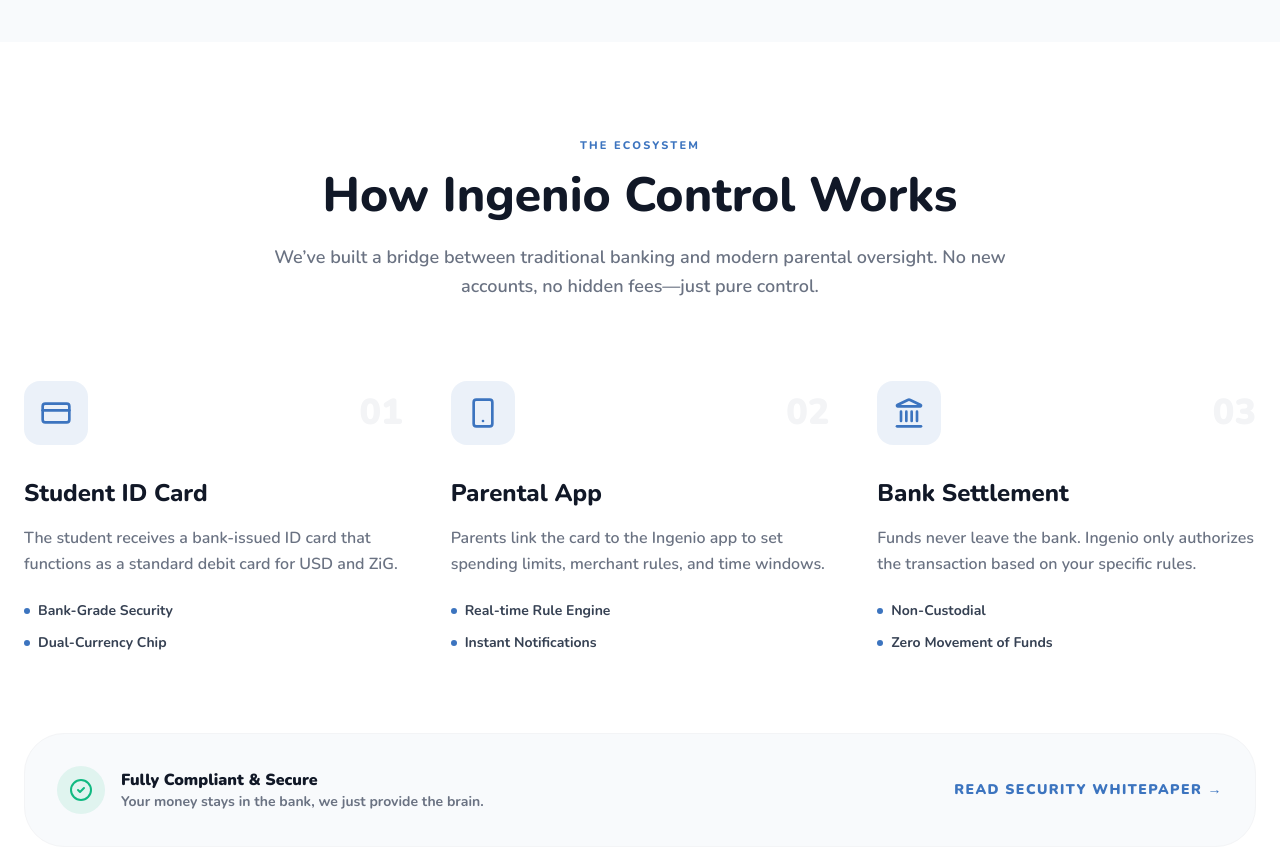
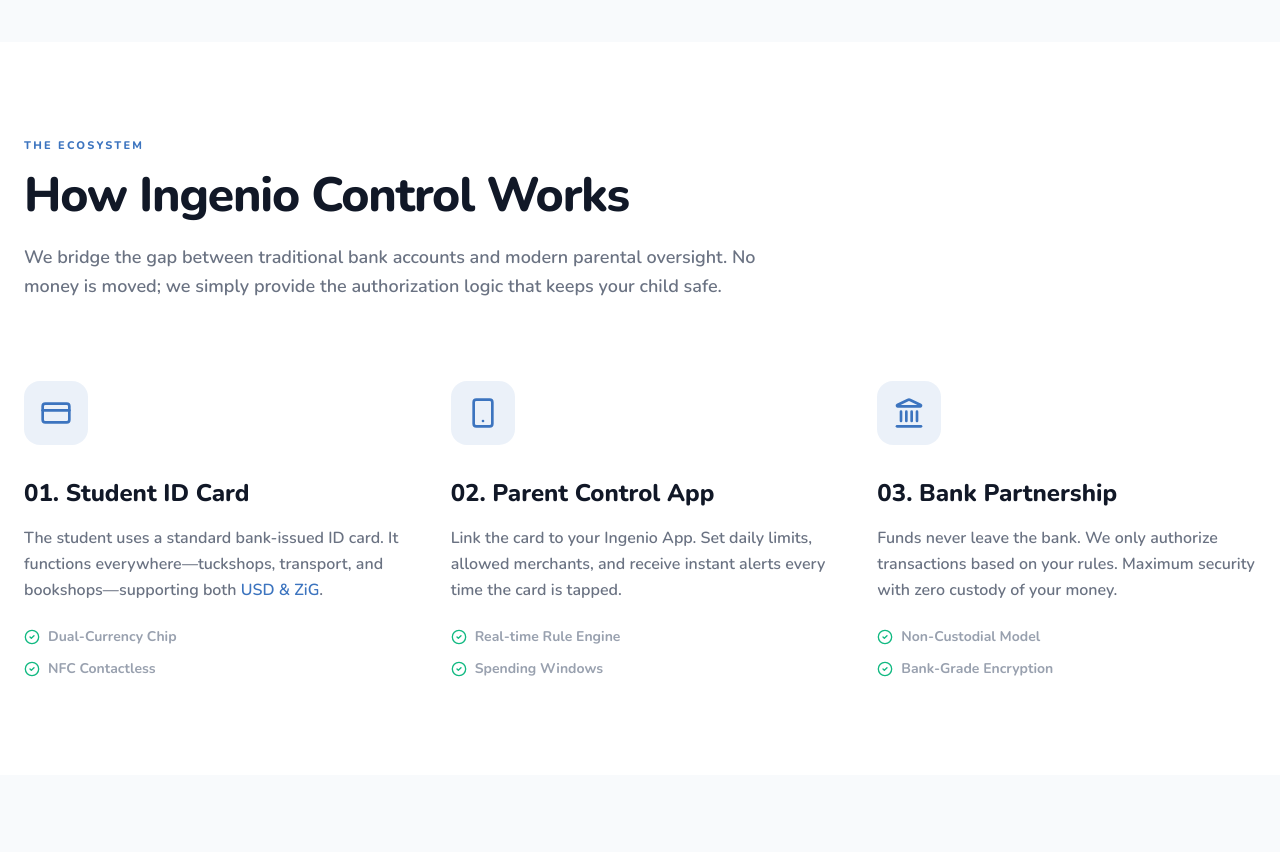
Before and after one commit to chiyakaKuda/IngenioScholar, a Next.js app in the folder ingenio-control/: page / in a window 1280 px wide. Shown: the part 960-1812 px from the top of the page. After the commit the page ends 1735 px from the top, so only its background shows below. Built offline with nearby package versions, Linux system fonts and the light colour scheme.

Commit message:
How it Works

```diff
--- a/ingenio-control/src/components/HowItWorks.tsx
+++ b/ingenio-control/src/components/HowItWorks.tsx
@@ -1,113 +1,78 @@
 import React from 'react';
-import { Smartphone, CreditCard, Landmark, CheckCircle2 } from 'lucide-react';
+import { CreditCard, Smartphone, Landmark, CheckCircle2 } from 'lucide-react';
 
-const HowItWorks = () => {
+export default function HowItWorks() {
   return (
     <section id="how-it-works" className="py-24 bg-white font-sans">
       <div className="max-w-7xl mx-auto px-6">
 
         {/* Section Header */}
-        <div className="text-center max-w-3xl mx-auto mb-20">
+        <div className="max-w-3xl mb-20">
           <h2 className="text-[11px] font-black uppercase tracking-[0.2em] text-[#3c74bf] mb-4">
             The Ecosystem
           </h2>
-          <h3 className="text-4xl md:text-5xl font-black text-[#111827] mb-6">
+          <h3 className="text-4xl md:text-5xl font-black text-[#111827] mb-6 tracking-tight">
             How Ingenio Control Works
           </h3>
           <p className="text-lg text-gray-500 font-semibold leading-relaxed">
-            We’ve built a bridge between traditional banking and modern parental oversight.
-            No new accounts, no hidden fees—just pure control.
+            We bridge the gap between traditional bank accounts and modern parental oversight.
+            No money is moved; we simply provide the authorization logic that keeps your child safe.
           </p>
         </div>
 
-        {/* Step Grid */}
+        {/* The 3-Step Journey */}
         <div className="grid grid-cols-1 md:grid-cols-3 gap-12 relative">
 
-          {/* Connector Line (Desktop Only) */}
-          <div className="hidden md:block absolute top-24 left-1/4 right-1/4 h-[2px] bg-gray-100 -z-10" />
+          {/* Step 1: Matching Nav "Student ID Card" */}
+          <div className="relative group">
+            <div className="w-16 h-16 rounded-2xl bg-[#3c74bf]/10 flex items-center justify-center text-[#3c74bf] mb-8 group-hover:bg-[#3c74bf] group-hover:text-white transition-all duration-300">
+              <CreditCard size={32} />
+            </div>
+            <h4 className="text-2xl font-black text-[#111827] mb-4">01. Student ID Card</h4>
+            <p className="text-gray-500 font-semibold leading-relaxed mb-6">
+              The student uses a standard bank-issued ID card. It functions everywhere—tuckshops,
+              transport, and bookshops—supporting both <span className="text-[#3c74bf]">USD & ZiG</span>.
+            </p>
+            <ul className="space-y-3 text-sm font-bold text-gray-400">
+              <li className="flex items-center gap-2"><CheckCircle2 size={16} className="text-[#10B981]" /> Dual-Currency Chip</li>
+              <li className="flex items-center gap-2"><CheckCircle2 size={16} className="text-[#10B981]" /> NFC Contactless</li>
+            </ul>
+          </div>
 
-          {/* Step 1: The Card */}
-          <StepCard
-            number="01"
-            icon={<CreditCard className="text-[#3c74bf]" size={32} />}
-            title="Student ID Card"
-            desc="The student receives a bank-issued ID card that functions as a standard debit card for USD and ZiG."
-            bullets={["Bank-Grade Security", "Dual-Currency Chip"]}
-          />
+          {/* Step 2: Matching Nav "Parent Control App" */}
+          <div className="relative group">
+            <div className="w-16 h-16 rounded-2xl bg-[#3c74bf]/10 flex items-center justify-center text-[#3c74bf] mb-8 group-hover:bg-[#3c74bf] group-hover:text-white transition-all duration-300">
+              <Smartphone size={32} />
+            </div>
+            <h4 className="text-2xl font-black text-[#111827] mb-4">02. Parent Control App</h4>
+            <p className="text-gray-500 font-semibold leading-relaxed mb-6">
+              Link the card to your Ingenio App. Set daily limits, allowed merchants,
+              and receive instant alerts every time the card is tapped.
+            </p>
+            <ul className="space-y-3 text-sm font-bold text-gray-400">
+              <li className="flex items-center gap-2"><CheckCircle2 size={16} className="text-[#10B981]" /> Real-time Rule Engine</li>
+              <li className="flex items-center gap-2"><CheckCircle2 size={16} className="text-[#10B981]" /> Spending Windows</li>
+            </ul>
+          </div>
 
-          {/* Step 2: The Logic */}
-          <StepCard
-            number="02"
-            icon={<Smartphone className="text-[#3c74bf]" size={32} />}
-            title="Parental App"
-            desc="Parents link the card to the Ingenio app to set spending limits, merchant rules, and time windows."
-            bullets={["Real-time Rule Engine", "Instant Notifications"]}
-          />
+          {/* Step 3: Matching Nav "Bank Partnership" */}
+          <div className="relative group">
+            <div className="w-16 h-16 rounded-2xl bg-[#3c74bf]/10 flex items-center justify-center text-[#3c74bf] mb-8 group-hover:bg-[#3c74bf] group-hover:text-white transition-all duration-300">
+              <Landmark size={32} />
+            </div>
+            <h4 className="text-2xl font-black text-[#111827] mb-4">03. Bank Partnership</h4>
+            <p className="text-gray-500 font-semibold leading-relaxed mb-6">
+              Funds never leave the bank. We only authorize transactions based on your rules.
+              Maximum security with zero custody of your money.
+            </p>
+            <ul className="space-y-3 text-sm font-bold text-gray-400">
+              <li className="flex items-center gap-2"><CheckCircle2 size={16} className="text-[#10B981]" /> Non-Custodial Model</li>
+              <li className="flex items-center gap-2"><CheckCircle2 size={16} className="text-[#10B981]" /> Bank-Grade Encryption</li>
+            </ul>
+          </div>
 
-          {/* Step 3: The Bank */}
-          <StepCard
-            number="03"
-            icon={<Landmark className="text-[#3c74bf]" size={32} />}
-            title="Bank Settlement"
-            desc="Funds never leave the bank. Ingenio only authorizes the transaction based on your specific rules."
-            bullets={["Non-Custodial", "Zero Movement of Funds"]}
-          />
-
-        </div>
-
-        {/* Reassurance Footer */}
-        <div className="mt-20 p-8 rounded-[2.5rem] bg-[#F8FAFC] border border-gray-100 flex flex-col md:flex-row items-center justify-between gap-8">
-          <div className="flex items-center gap-4">
-            <div className="w-12 h-12 rounded-full bg-[#10B981]/10 flex items-center justify-center text-[#10B981]">
-              <CheckCircle2 size={24} />
-            </div>
-            <div>
-              <p className="font-black text-[#111827]">Fully Compliant & Secure</p>
-              <p className="text-sm text-gray-500 font-bold">Your money stays in the bank, we just provide the brain.</p>
-            </div>
-          </div>
-          <button className="text-[#3c74bf] font-black text-sm uppercase tracking-widest hover:underline">
-            Read Security Whitepaper →
-          </button>
         </div>
       </div>
     </section>
   );
-};
-
-function StepCard({ number, icon, title, desc, bullets }: {
-  number: string,
-  icon: React.ReactNode,
-  title: string,
-  desc: string,
-  bullets: string[]
-}) {
-  return (
-    <div className="relative group">
-      <div className="mb-8 flex items-center justify-between">
-        <div className="w-16 h-16 rounded-2xl bg-[#3c74bf]/10 flex items-center justify-center group-hover:bg-[#3c74bf] group-hover:text-white transition-all duration-300">
-          {icon}
-        </div>
-        <span className="text-4xl font-black text-gray-100 group-hover:text-[#3c74bf]/20 transition-colors">
-          {number}
-        </span>
-      </div>
-
-      <h4 className="text-2xl font-black text-[#111827] mb-4">{title}</h4>
-      <p className="text-gray-500 font-semibold mb-6 leading-relaxed">
-        {desc}
-      </p>
-
-      <ul className="space-y-3">
-        {bullets.map((bullet, idx) => (
-          <li key={idx} className="flex items-center gap-2 text-sm font-bold text-gray-700">
-            <div className="w-1.5 h-1.5 rounded-full bg-[#3c74bf]" />
-            {bullet}
-          </li>
-        ))}
-      </ul>
-    </div>
-  );
 }
-
-export default HowItWorks;
```
